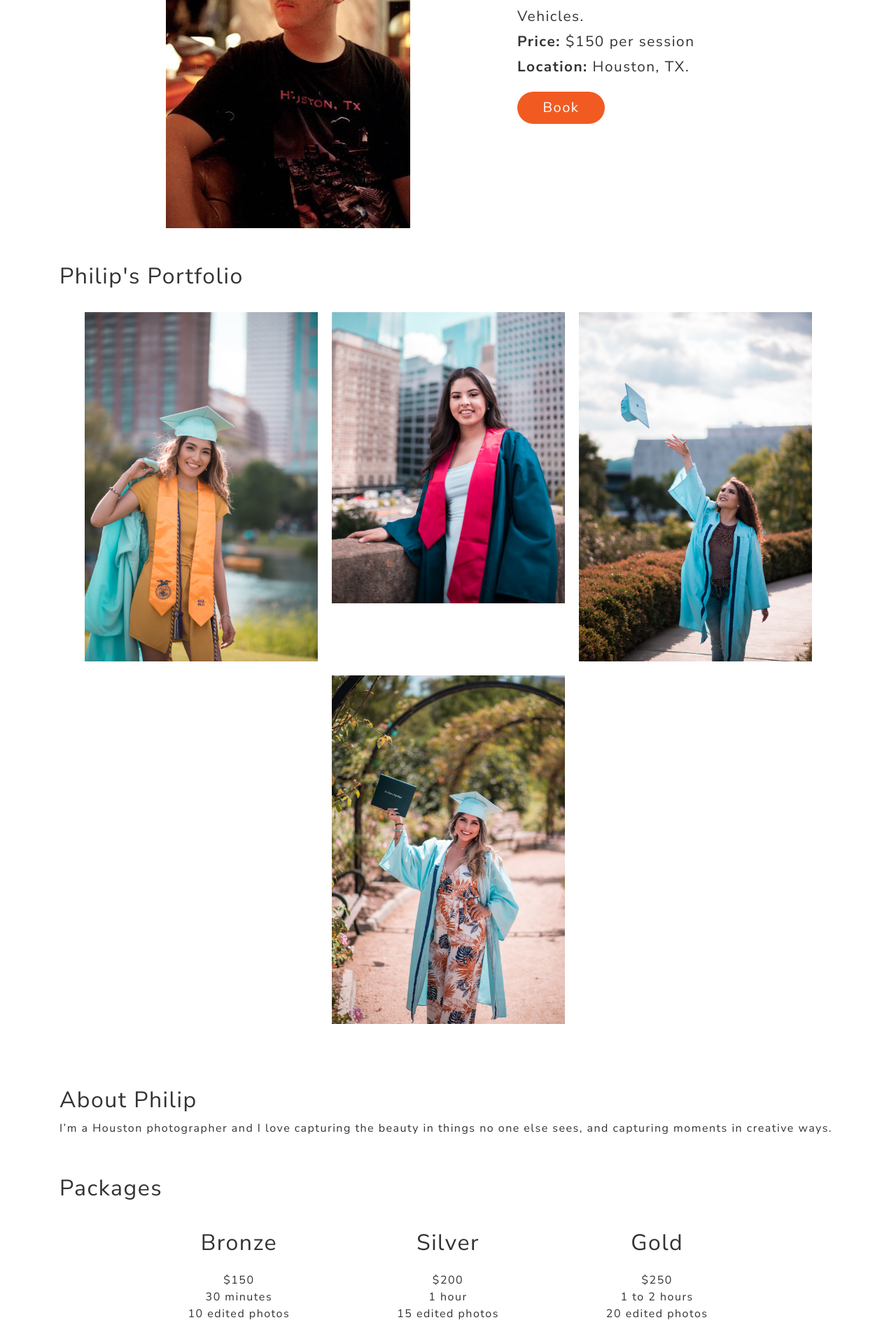
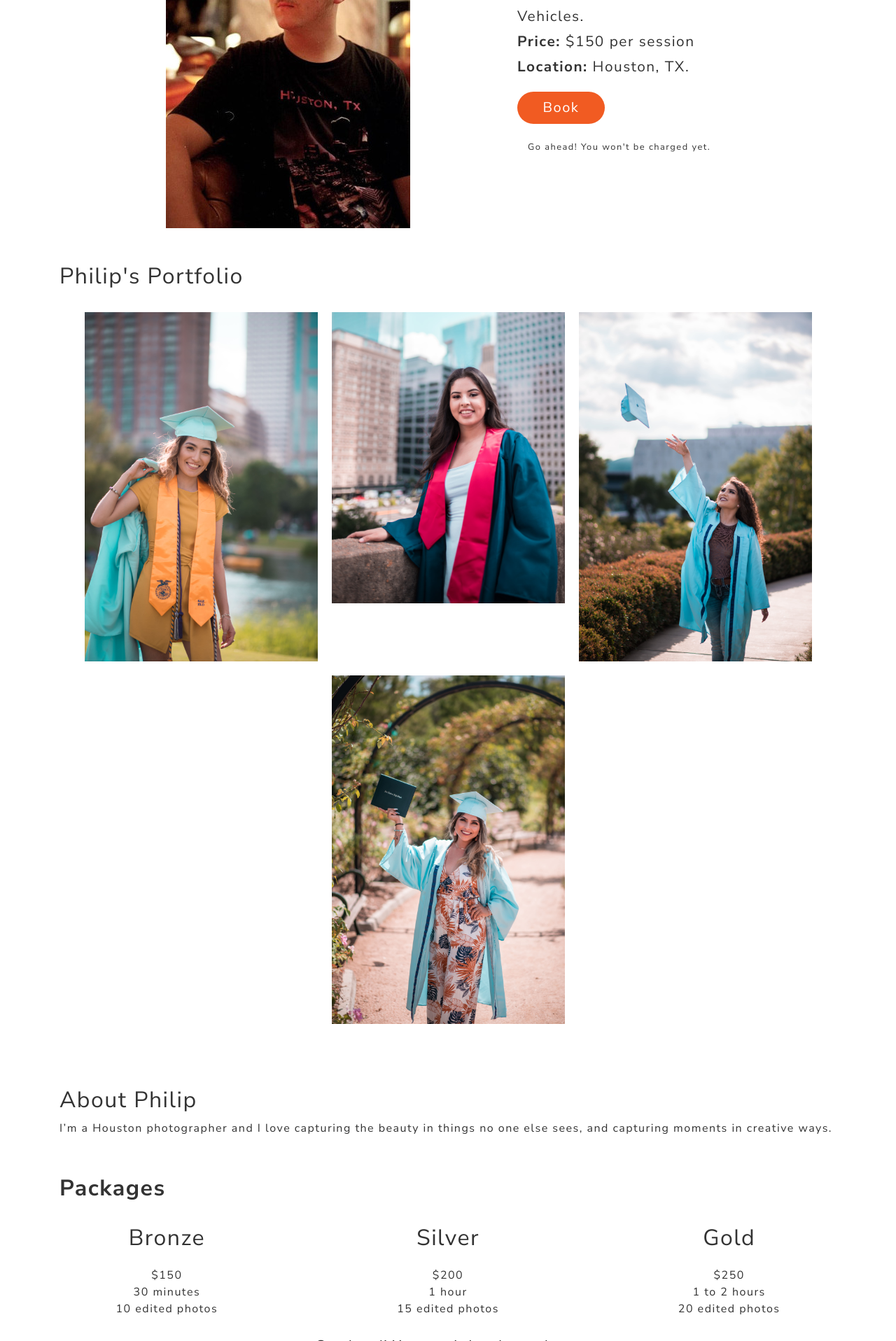
Before and after one commit to nabilahsan/shoot-mvp, a PHP site: page /phillip.html in a window 1280 px wide. Shown: the part 324-2240 px from the top of the page at 70% size. Run offline with PHP 8.4, Linux system fonts and the light colour scheme; some libraries are stand-ins or nearby versions.

Commit message:
Added not book message
Signed-off-by: nabilahsan <nabilahsan95@gmail.com>

```diff
--- a/index.html
+++ b/index.html
@@ -133,7 +133,7 @@
             </div>
 
             <!-- Philip's profile -->
-            <div id="profilecard" onclick="window.location.href= 'gp3.html'">
+            <div id="profilecard">
                 <div id="items">
                     <img id="mainImg" src="vendors/img/gp3/p_gp2.jpg">
                 </div>
--- a/phillip.html
+++ b/phillip.html
@@ -89,7 +89,12 @@
                 <p>Vehicles.</p><br>
                 <p> <strong>Price: </strong>$150 per session</p><br>
                 <p> <strong>Location:</strong> Houston, TX.</p>
-                <button id="topBook" type="button" onclick="window.location.href= 'gp3Booking.html'" class="btn btn-primary btn-lg">Book</button>
+                <button id="topBook" type="button" onclick="window.location.href= 'ohillipbooking.html'" class="btn btn-primary btn-lg">Book</button>
+
+                <div class="container" id="tdisclaimer">
+                    <p>Go ahead! You won't be charged yet.</p>
+                </div>
+
             </div>
         </div>
     </div>
@@ -165,12 +170,16 @@
         </div>
     </div>
 
+    <div class="container" id="disclaimer">
+        <p>Go ahead! You won't be charged yet.</p>
+    </div>
+
 
     <div id="bottomButtons" class="container">
         <button id="back" type="button" onclick="window.location.href= 'index.html'" class="btn btn-outline-primary btn-lg">Go
             Back</button>
 
-        <button id="botBook" type="button" onclick="window.location.href= 'gp3Booking.html'" class="btn btn-primary btn-lg">Book</button>
+        <button id="botBook" type="button" onclick="window.location.href= 'phillipbooking.html'" class="btn btn-primary btn-lg">Book</button>
     </div>
 
     <footer id="bottomBar">
--- a/resources/css/profile.css
+++ b/resources/css/profile.css
@@ -124,13 +124,14 @@ nav {
     margin-top: 80px;
 }
 
-#main h2 {
+#main> h2 {
     margin-top: 5%;
+    font-weight: bold;
 }
 
 #packages {
     display: flex;
-    justify-content: space-evenly;
+    justify-content: space-between;
     flex-direction: row;
     margin-top: 2%;
     padding-right: 5%;
@@ -167,7 +168,7 @@ nav {
     display: flex;
     justify-content: space-around;
     margin-top: 2%;
-    margin-bottom: 10%;
+    margin-bottom: 2%;
 }
 
 /* Standardized Buttons for profile */
@@ -192,6 +193,15 @@ nav {
     margin-top: 15px;
 }
 
+#disclaimer p{
+    text-align: center;
+    font-size: 1.25em;
+}
+
+#tdisclaimer p{
+    margin-top: 10%;
+    font-size: 0.8em;
+}
 
 /* Footer */
 
@@ -210,7 +220,8 @@ footer {
 
 #questions {
     padding: 0 10px 0 10px;
-}
+  }
+
 
 #email {
     color: #F15B22;
@@ -246,7 +257,6 @@ footer {
     transition: 0.3s;
     color: #c32aa3;
 }
-
 
 /*Media Queries*/
 /*
@@ -343,7 +353,7 @@ footer {
 
     #p1 {
         padding: 10px;
-        margin-top: 15%;
+        margin-top: 5%;
     }
 
     #p1 #backb {
```
Also changed, not shown: andre.html (+10 -0 lines), jordan.html (+9 -0 lines).
